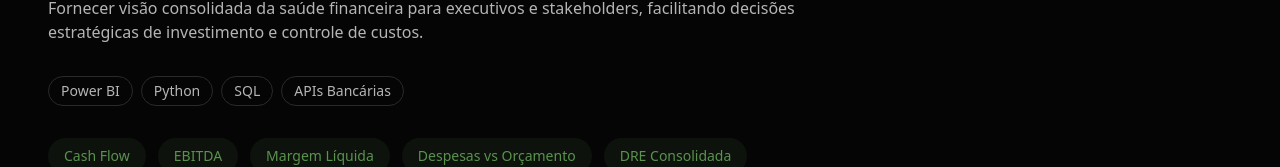
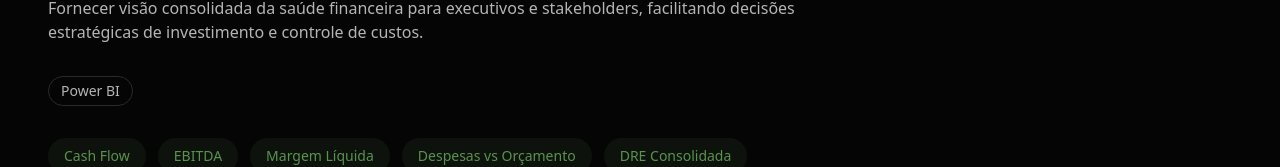
Before and after one commit to Diasszx/ManuDash, a React (Vite) app: page /projeto/financial-dashboard in a window 1280 px wide. Shown: the part 400-567 px from the top of the page. Built offline with nearby package versions, Linux system fonts and the light colour scheme; a web font is replaced by a local one.

Commit message:
refactor: technologies dashboard finance

```diff
--- a/src/data/projects.js
+++ b/src/data/projects.js
@@ -32,7 +32,7 @@ export const projects = [
     subtitle: "Visão Executiva de Saúde Financeira",
     objective:
       "Fornecer visão consolidada da saúde financeira para executivos e stakeholders, facilitando decisões estratégicas de investimento e controle de custos.",
-    technologies: ["Power BI", "Python", "SQL", "APIs Bancárias"],
+    technologies: ["Power BI"],
     kpis: [
       "Cash Flow",
       "EBITDA",
```
